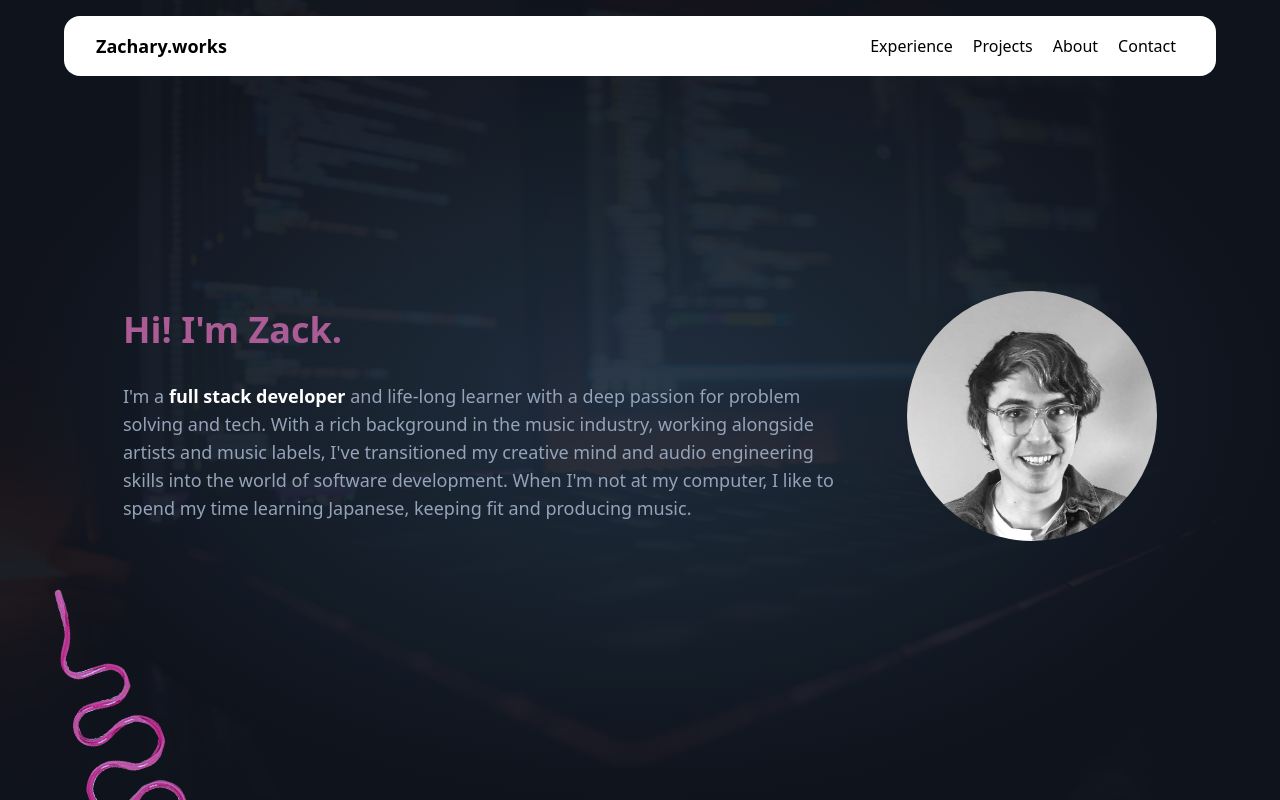
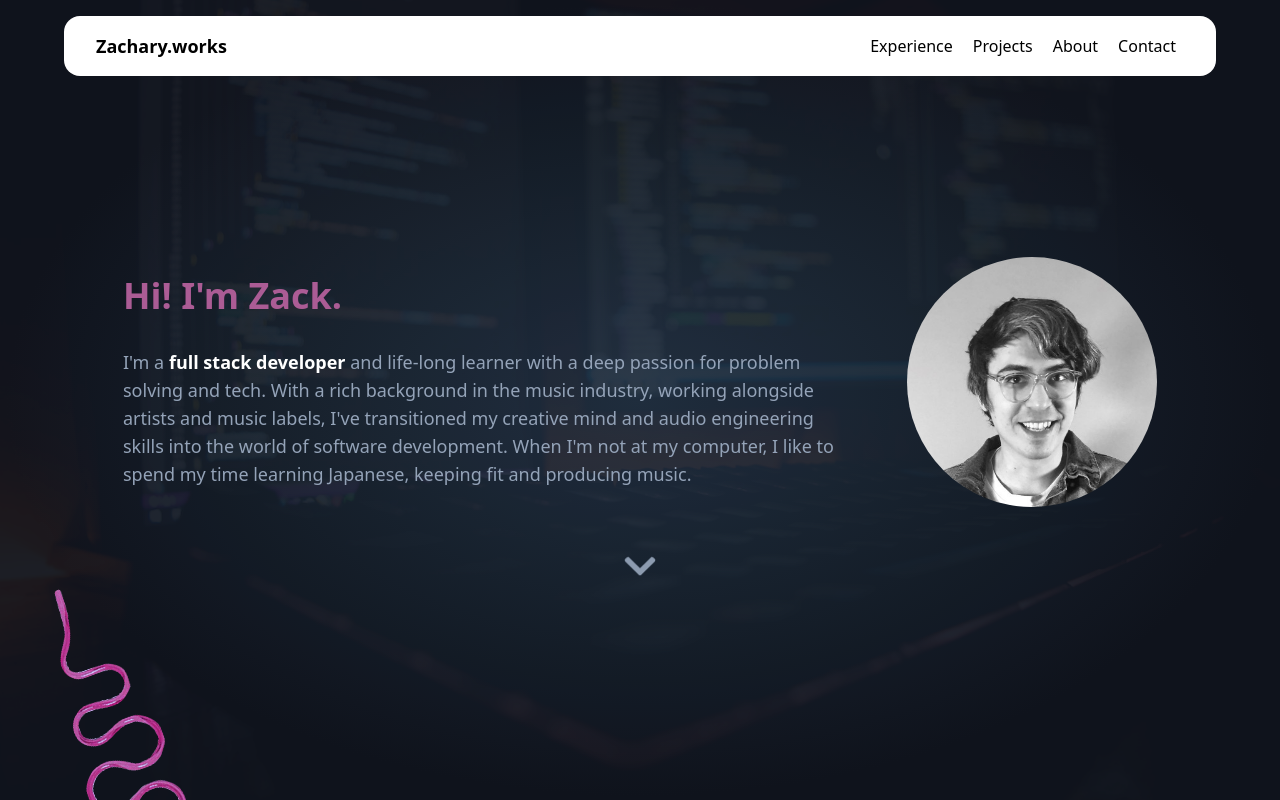
Before and after one commit to zackhanni/zachary.works, a Next.js app: page / in a window 1280 px wide. Shown: the top 800 px of the page. Built offline with nearby package versions, Linux system fonts and the light colour scheme.

Commit message:
added back and optimized the moving chevron effect in the hero

```diff
--- a/app/components/Hero.tsx
+++ b/app/components/Hero.tsx
@@ -56,13 +56,13 @@ export default function Hero() {
               </div>
             </div>
 
-            {/* <div className="text-4xl grid place-items-center">
+            <div className="text-4xl grid place-items-center">
               <FaChevronDown
-                // className="pulse"
-                className="text-[#AB5C95]"
+                className="pulse"
+              // className="text-[#AB5C95]"
               />
-              <span className="text-sm pt-2">Scroll Down</span>
-            </div> */}
+              {/* <span className="text-sm pt-2">Scroll Down</span> */}
+            </div>
           </div>
         </div>
       </div>
--- a/app/globals.css
+++ b/app/globals.css
@@ -49,25 +49,25 @@
   scroll-behavior: smooth;
 }
 
-/* pulse effect for hero bottom */
+/* pulse effect for hero bottom - optimized for performance */
 .pulse {
-  animation: pulse 2s infinite;
+  animation: pulse-optimized 2s ease-in-out infinite;
+  will-change: opacity, transform;
 }
-@keyframes pulse {
+@keyframes pulse-optimized {
   0% {
-    transform: scale(0.9);
-    opacity: 0.2;
+    opacity: 0.3;
+    transform: translateY(0) scale(0.95);
   }
 
-  70% {
-    transform: scale(1);
+  50% {
     opacity: 1;
-    translate: 0px 20px;
+    transform: translateY(10px) scale(1);
   }
 
   100% {
-    transform: scale(0.9);
-    opacity: 0.2;
+    opacity: 0.3;
+    transform: translateY(0) scale(0.95);
   }
 }
 
```
